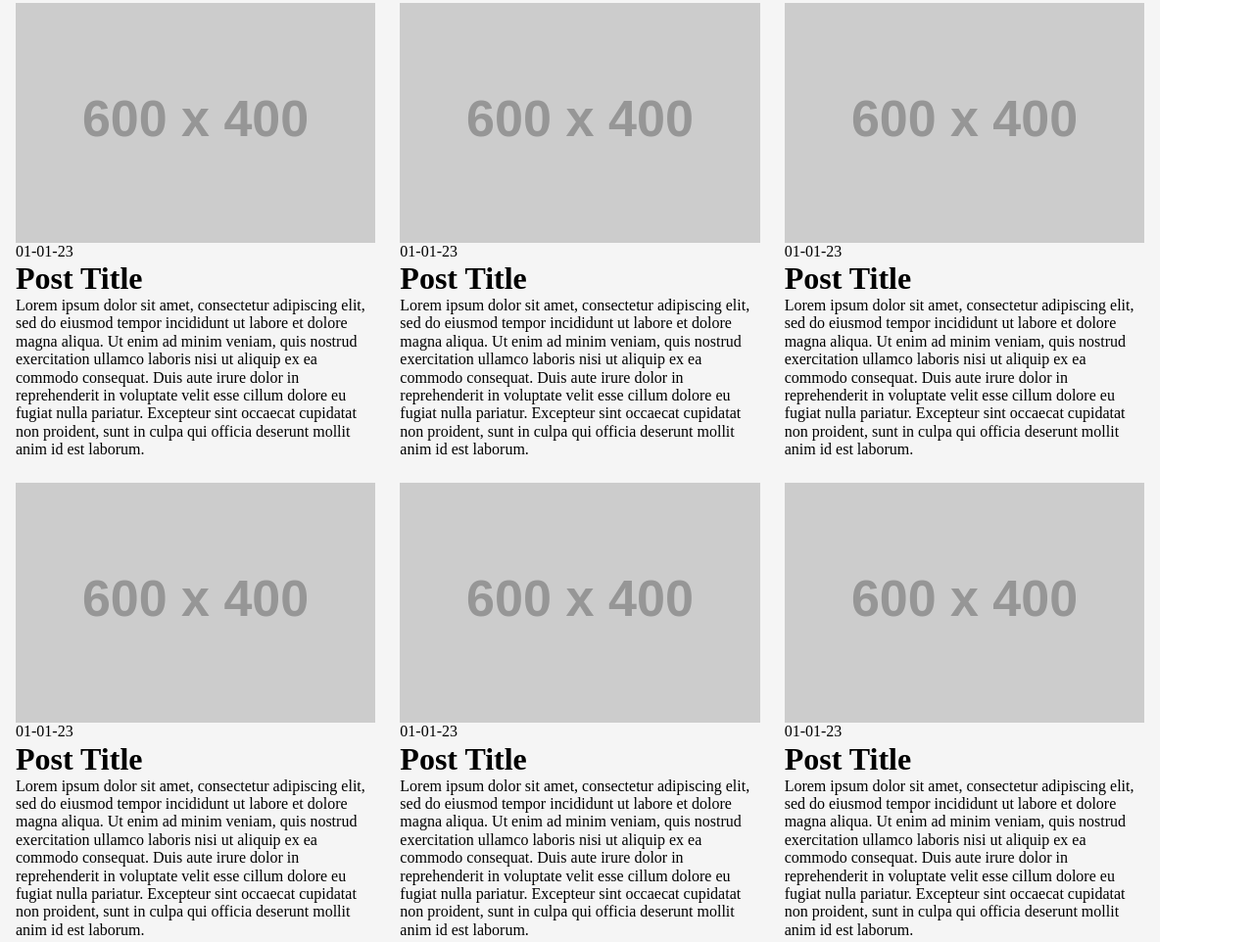
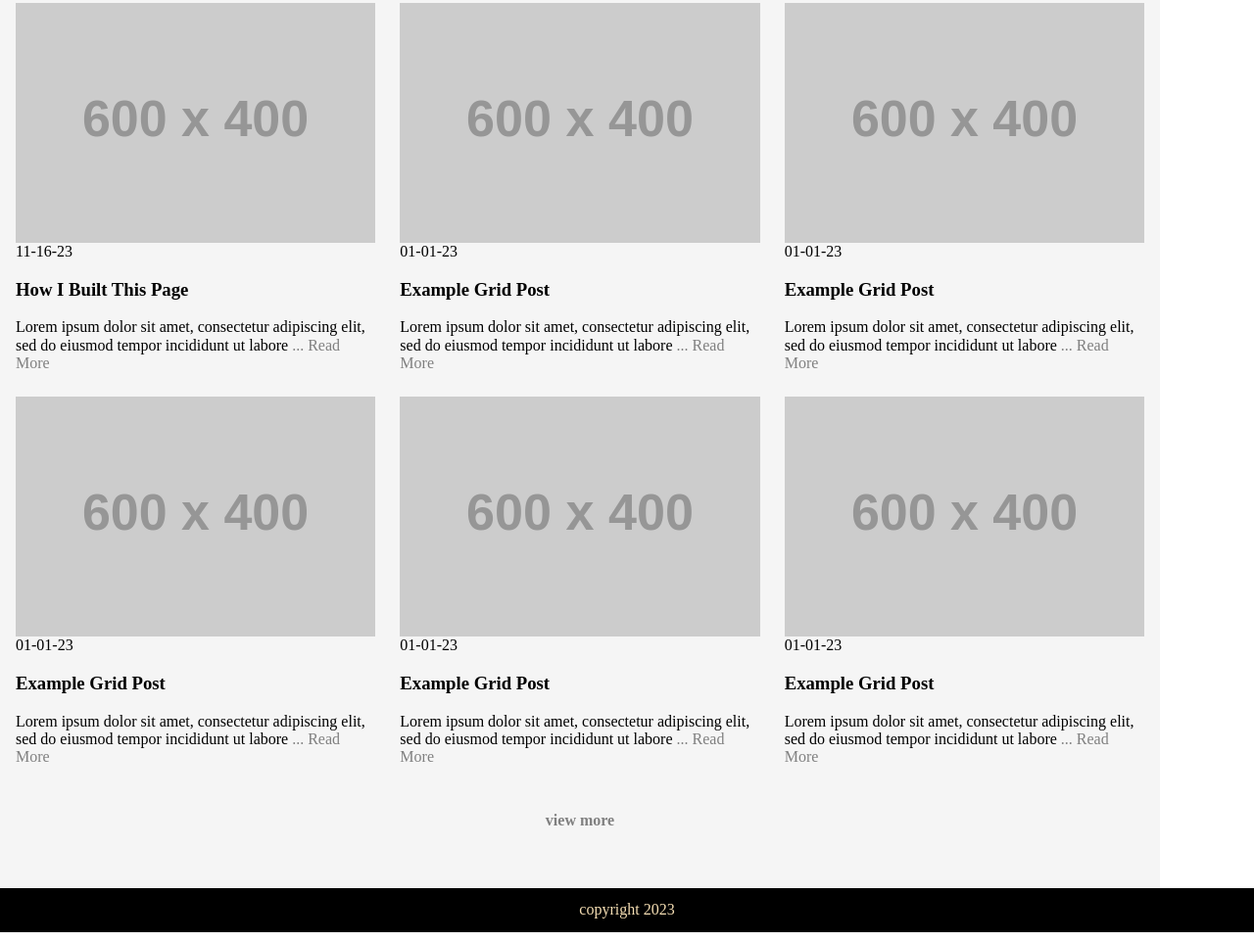
Before and after one commit to TheMightyLoafer/my-learning-journal, a website built with Vite: page index.html in a window 1280 px wide. Shown: the part 442-1404 px from the top of the page at 98% size. Built offline with nearby package versions, Linux system fonts and the light colour scheme; placeholder pictures from the web are drawn by us.

Commit message:
added JS script
added a simple function that hides text over 100 characters and generates a read more link. This will ensure that the page doesn't break when more text is displayed over 100.

```diff
--- a/css/style.css
+++ b/css/style.css
@@ -12,12 +12,13 @@ img {
 
 a {
     text-decoration: none;
-    color: inherit;
+    color: gray;
 }
 
 a:hover,
 a:focus {
     color: red;
+    cursor: pointer;
 }
 
 .flex-container {
@@ -55,6 +56,12 @@ a:focus {
     color: wheat;
 }
 
+p:after {
+    content: "";
+    display: block;
+    width: 100%;
+  }
+
 
 
 @media (min-width: 720px) {
--- a/index.html
+++ b/index.html
@@ -41,15 +41,21 @@
         <div class="section section-posts">
             <div class="post">
                 <img src="https://placehold.co/600x400/000000/FFFFFF/png" alt="a placeholder img file">
+                <time>11-16-23</time>
+                <h3>How I Built This Page</h3>
+                <p>Lorem ipsum dolor sit amet, consectetur adipiscing elit, sed do eiusmod tempor incididunt ut labore
+                    et dolore magna aliqua. Ut enim ad minim veniam, quis nostrud exercitation ullamco laboris nisi ut
+                    aliquip ex ea commodo consequat.</p>
+            </div>
+
+            <div class="post">
+
+                <img src="https://placehold.co/600x400/000000/FFFFFF/png" alt="a placeholder img file">
                 <time>01-01-23</time>
-                <h1>Post Title</h1>
-                <p>Lorem ipsum dolor sit amet, consectetur adipiscing elit, sed do eiusmod tempor incididunt ut
-                    labore
-                    et dolore magna aliqua. Ut enim ad minim veniam, quis nostrud exercitation ullamco laboris nisi
-                    ut
-                    aliquip ex ea commodo consequat. Duis aute irure dolor in reprehenderit in voluptate velit esse
-                    cillum dolore eu fugiat nulla pariatur. Excepteur sint occaecat cupidatat non proident, sunt in
-                    culpa qui officia deserunt mollit anim id est laborum.</p>
+                <h3>Example Grid Post</h3>
+                <p>Lorem ipsum dolor sit amet, consectetur adipiscing elit, sed do eiusmod tempor incididunt ut labore
+                    et dolore magna aliqua. Ut enim ad minim veniam, quis nostrud exercitation ullamco laboris nisi ut
+                    aliquip ex ea commodo consequat.</p>
 
             </div>
 
@@ -57,67 +63,36 @@
 
                 <img src="https://placehold.co/600x400/000000/FFFFFF/png" alt="a placeholder img file">
                 <time>01-01-23</time>
-                <h1>Post Title</h1>
-                <p>Lorem ipsum dolor sit amet, consectetur adipiscing elit, sed do eiusmod tempor incididunt ut
-                    labore
-                    et dolore magna aliqua. Ut enim ad minim veniam, quis nostrud exercitation ullamco laboris nisi
-                    ut
-                    aliquip ex ea commodo consequat. Duis aute irure dolor in reprehenderit in voluptate velit esse
-                    cillum dolore eu fugiat nulla pariatur. Excepteur sint occaecat cupidatat non proident, sunt in
-                    culpa qui officia deserunt mollit anim id est laborum.</p>
-
-            </div>
-
-            <div class="post">
-
-                <img src="https://placehold.co/600x400/000000/FFFFFF/png" alt="a placeholder img file">
-                <time>01-01-23</time>
-                <h1>Post Title</h1>
-                <p>Lorem ipsum dolor sit amet, consectetur adipiscing elit, sed do eiusmod tempor incididunt ut
-                    labore
-                    et dolore magna aliqua. Ut enim ad minim veniam, quis nostrud exercitation ullamco laboris nisi
-                    ut
-                    aliquip ex ea commodo consequat. Duis aute irure dolor in reprehenderit in voluptate velit esse
-                    cillum dolore eu fugiat nulla pariatur. Excepteur sint occaecat cupidatat non proident, sunt in
-                    culpa qui officia deserunt mollit anim id est laborum.</p>
+                <h3>Example Grid Post</h3>
+                <p>Lorem ipsum dolor sit amet, consectetur adipiscing elit, sed do eiusmod tempor incididunt ut labore
+                    et dolore magna aliqua. Ut enim ad minim veniam, quis nostrud exercitation ullamco laboris nisi ut
+                    aliquip ex ea commodo consequat.</p>
             </div>
             <div class="post">
 
                 <img src="https://placehold.co/600x400/000000/FFFFFF/png" alt="a placeholder img file">
                 <time>01-01-23</time>
-                <h1>Post Title</h1>
-                <p>Lorem ipsum dolor sit amet, consectetur adipiscing elit, sed do eiusmod tempor incididunt ut
-                    labore
-                    et dolore magna aliqua. Ut enim ad minim veniam, quis nostrud exercitation ullamco laboris nisi
-                    ut
-                    aliquip ex ea commodo consequat. Duis aute irure dolor in reprehenderit in voluptate velit esse
-                    cillum dolore eu fugiat nulla pariatur. Excepteur sint occaecat cupidatat non proident, sunt in
-                    culpa qui officia deserunt mollit anim id est laborum.</p>
+                <h3>Example Grid Post</h3>
+                <p>Lorem ipsum dolor sit amet, consectetur adipiscing elit, sed do eiusmod tempor incididunt ut labore
+                    et dolore magna aliqua. Ut enim ad minim veniam, quis nostrud exercitation ullamco laboris nisi ut
+                    aliquip ex ea commodo consequat.</p>
             </div>
             <div class="post">
                 <img src="https://placehold.co/600x400/000000/FFFFFF/png" alt="a placeholder img file">
                 <time>01-01-23</time>
-                <h1>Post Title</h1>
-                <p>Lorem ipsum dolor sit amet, consectetur adipiscing elit, sed do eiusmod tempor incididunt ut
-                    labore
-                    et dolore magna aliqua. Ut enim ad minim veniam, quis nostrud exercitation ullamco laboris nisi
-                    ut
-                    aliquip ex ea commodo consequat. Duis aute irure dolor in reprehenderit in voluptate velit esse
-                    cillum dolore eu fugiat nulla pariatur. Excepteur sint occaecat cupidatat non proident, sunt in
-                    culpa qui officia deserunt mollit anim id est laborum.</p>
+                <h3>Example Grid Post</h3>
+                <p>Lorem ipsum dolor sit amet, consectetur adipiscing elit, sed do eiusmod tempor incididunt ut labore
+                    et dolore magna aliqua. Ut enim ad minim veniam, quis nostrud exercitation ullamco laboris nisi ut
+                    aliquip ex ea commodo consequat.</p>
             </div>
             <div class="post">
 
                 <img src="https://placehold.co/600x400/000000/FFFFFF/png" alt="a placeholder img file">
                 <time>01-01-23</time>
-                <h1>Post Title</h1>
-                <p>Lorem ipsum dolor sit amet, consectetur adipiscing elit, sed do eiusmod tempor incididunt ut
-                    labore
-                    et dolore magna aliqua. Ut enim ad minim veniam, quis nostrud exercitation ullamco laboris nisi
-                    ut
-                    aliquip ex ea commodo consequat. Duis aute irure dolor in reprehenderit in voluptate velit esse
-                    cillum dolore eu fugiat nulla pariatur. Excepteur sint occaecat cupidatat non proident, sunt in
-                    culpa qui officia deserunt mollit anim id est laborum.</p>
+                <h3>Example Grid Post</h3>
+                <p>Lorem ipsum dolor sit amet, consectetur adipiscing elit, sed do eiusmod tempor incididunt ut labore
+                    et dolore magna aliqua. Ut enim ad minim veniam, quis nostrud exercitation ullamco laboris nisi ut
+                    aliquip ex ea commodo consequat.</p>
             </div>
 
 
@@ -129,6 +104,7 @@
             <p>copyright 2023</p>
         </div>
     </main>
+    <script src="/scripts/index.js"></script>
 </body>
 
 </html>
--- a/scripts/index.js
+++ b/scripts/index.js
@@ -0,0 +1,29 @@
+function checkParagraphLength() {
+    const paragraphs = document.querySelectorAll('.post p');
+    const characterLimit = 100; // Set the character limit here
+
+    for (const paragraph of paragraphs) {
+        const paragraphText = paragraph.textContent;
+        const truncatedText = paragraphText.substring(0, characterLimit);
+        const overflowText = paragraphText.substring(characterLimit);
+
+        paragraph.textContent = truncatedText;
+
+        if (overflowText.length > 0) {
+            const readMoreLink = document.createElement('a');
+            readMoreLink.textContent = '... Read More';
+
+            paragraph.appendChild(readMoreLink);
+
+            readMoreLink.addEventListener('click', () => {
+                window.location.href = `
+                https://freecodecamp.org/`;
+            });
+
+        }
+    }
+}
+
+window.onload = function () {
+    checkParagraphLength();
+};
```
Also changed, not shown: about.html (+7 -1 lines).
